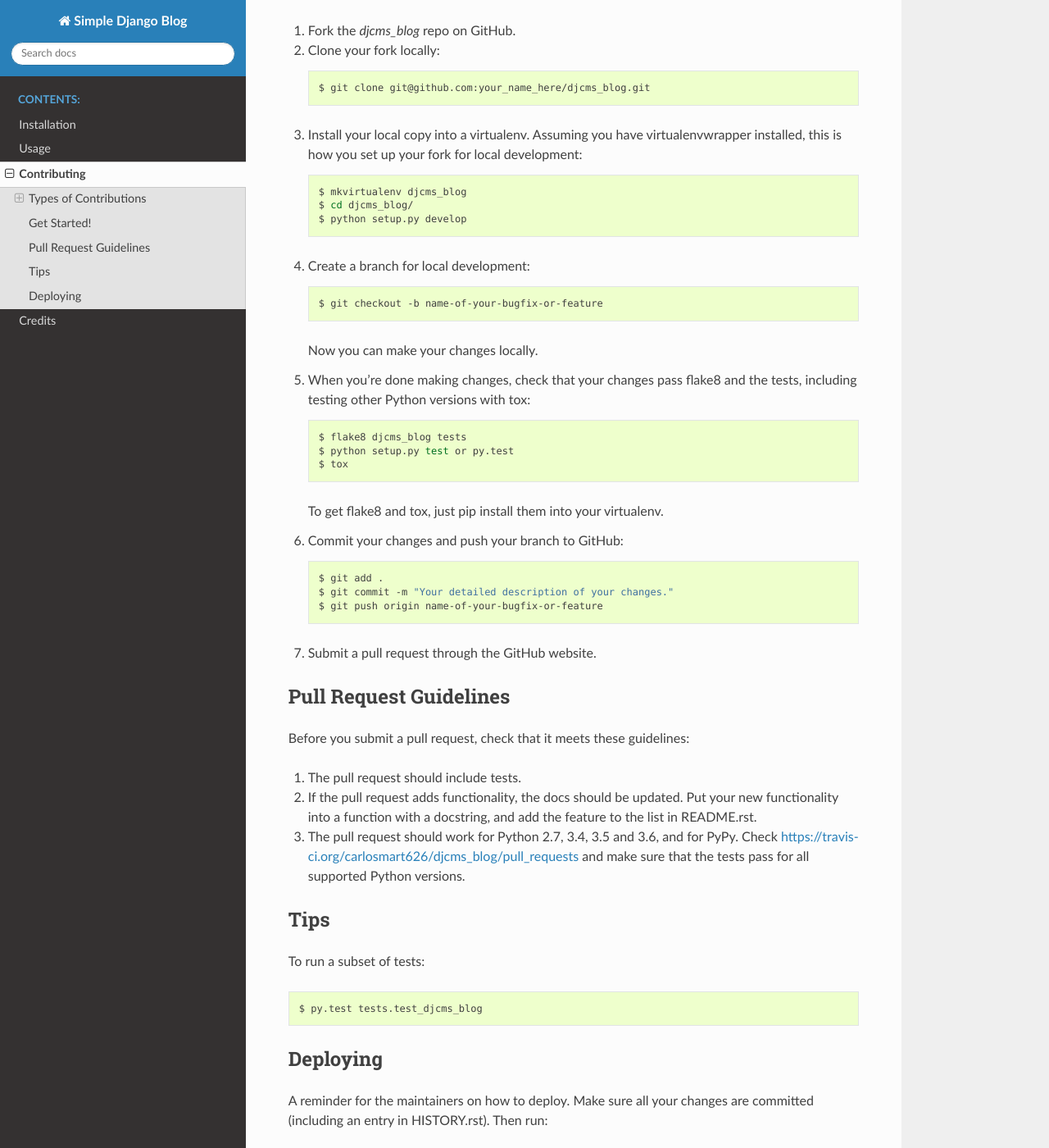
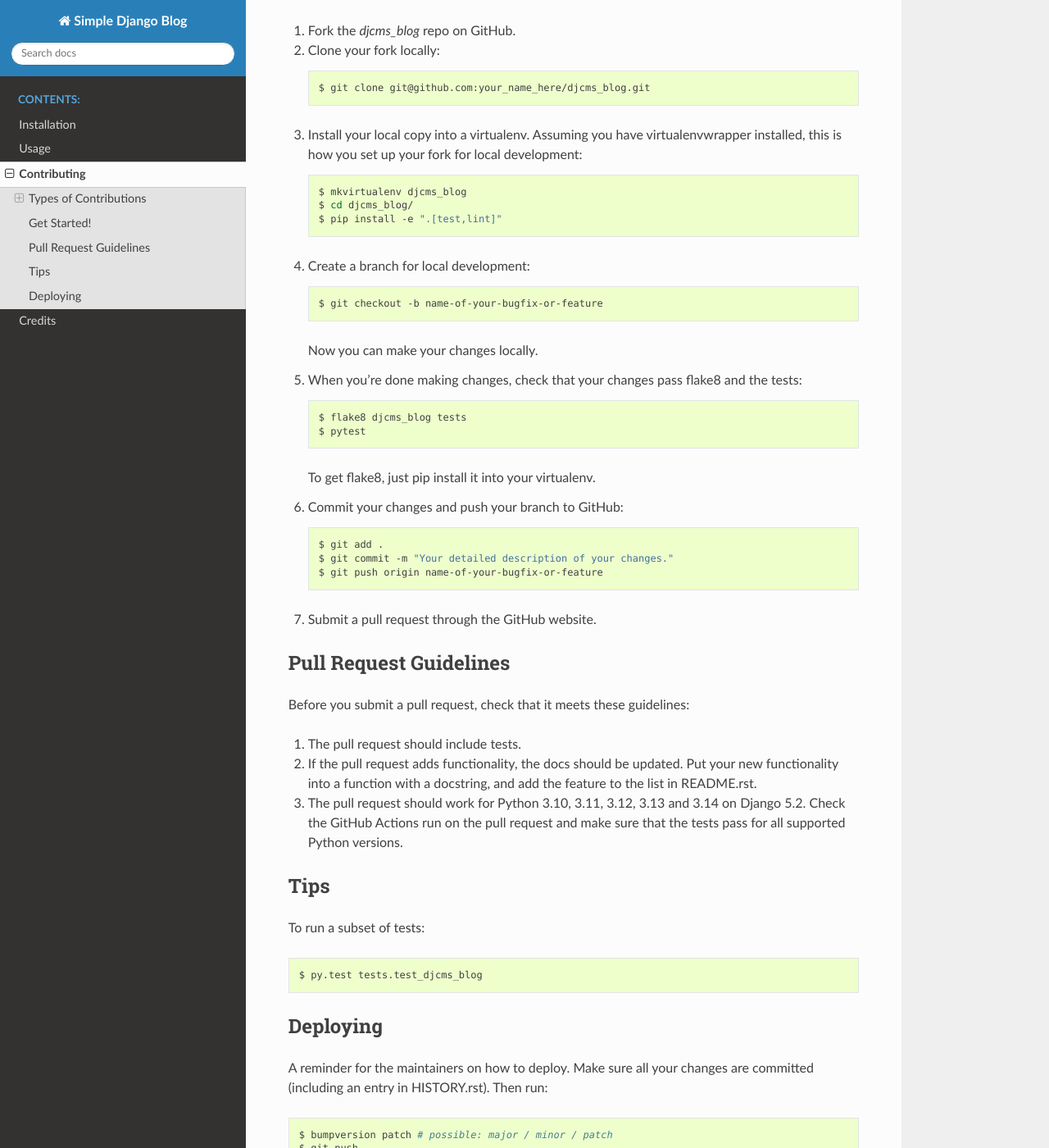
Before and after one commit to carlosmart626/djcms_blog, a Sphinx documentation site: the page built from docs/contributing.rst, in a window 1280 px wide and 1400 px high, scrolled down 1288 px. Shown: the whole window at 82% size. Built offline with Sphinx 7.4.7 and the Read the Docs theme 3.1.0, drawn with Linux system fonts in a browser that asks for light colours; pages that are not in the unit, such as notebooks, are missing from menus; some of the changed text lies outside the part shown.

Commit message:
Update docs for the modernized toolchain
- README: easymde in INSTALLED_APPS, re_path-based urls.py example
- CONTRIBUTING: pip install -e, pytest, GitHub Actions instead of tox/Travis,
  Python 3.10-3.14 support statement, Trusted Publishing release note
- docs/installation: pip install . instead of setup.py install

```diff
--- a/CONTRIBUTING.rst
+++ b/CONTRIBUTING.rst
@@ -68,7 +68,7 @@
 
     $ mkvirtualenv djcms_blog
     $ cd djcms_blog/
-    $ python setup.py develop
+    $ pip install -e ".[test,lint]"
 
 4. Create a branch for local development::
 
@@ -77,13 +77,12 @@
    Now you can make your changes locally.
 
 5. When you're done making changes, check that your changes pass flake8 and the
-   tests, including testing other Python versions with tox::
+   tests::
 
     $ flake8 djcms_blog tests
-    $ python setup.py test or py.test
-    $ tox
+    $ pytest
 
-   To get flake8 and tox, just pip install them into your virtualenv.
+   To get flake8, just pip install it into your virtualenv.
 
 6. Commit your changes and push your branch to GitHub::
 
@@ -102,9 +101,9 @@
 2. If the pull request adds functionality, the docs should be updated. Put
    your new functionality into a function with a docstring, and add the
    feature to the list in README.rst.
-3. The pull request should work for Python 2.7, 3.4, 3.5 and 3.6, and for PyPy. Check
-   https://travis-ci.org/carlosmart626/djcms_blog/pull_requests
-   and make sure that the tests pass for all supported Python versions.
+3. The pull request should work for Python 3.10, 3.11, 3.12, 3.13 and 3.14 on
+   Django 5.2. Check the GitHub Actions run on the pull request and make sure
+   that the tests pass for all supported Python versions.
 
 Tips
 ----
@@ -125,4 +124,5 @@
 $ git push
 $ git push --tags
 
-Travis will then deploy to PyPI if tests pass.
+Pushing a ``v*`` tag triggers the release workflow, which publishes to PyPI
+via Trusted Publishing.
--- a/docs/installation.rst
+++ b/docs/installation.rst
@@ -44,7 +44,7 @@
 
 .. code-block:: console
 
-    $ python setup.py install
+    $ pip install .
 
 
 .. _Github repo: https://github.com/carlosmart626/djcms_blog
```
Also changed, not shown: README.md (+6 -4 lines).
